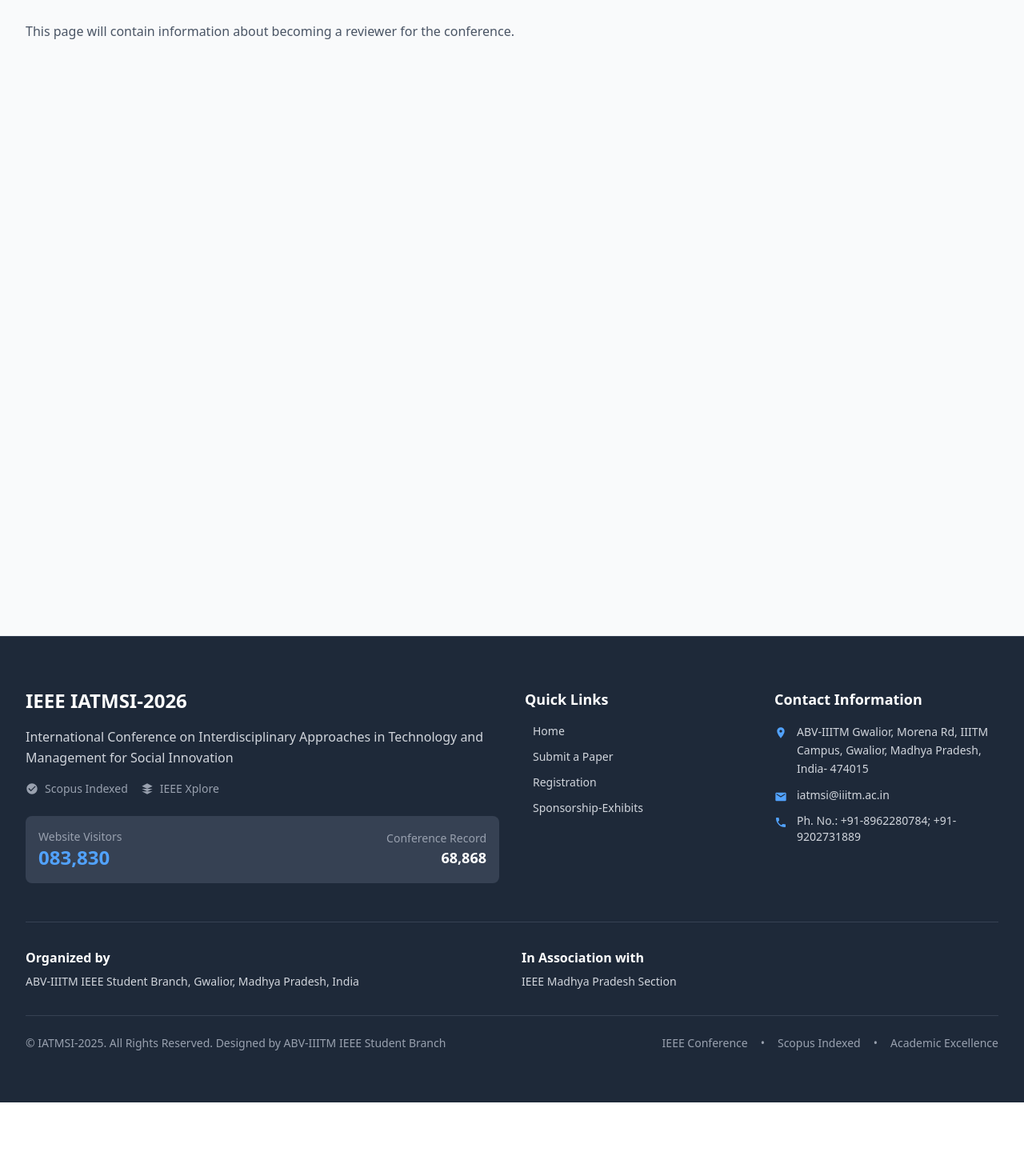
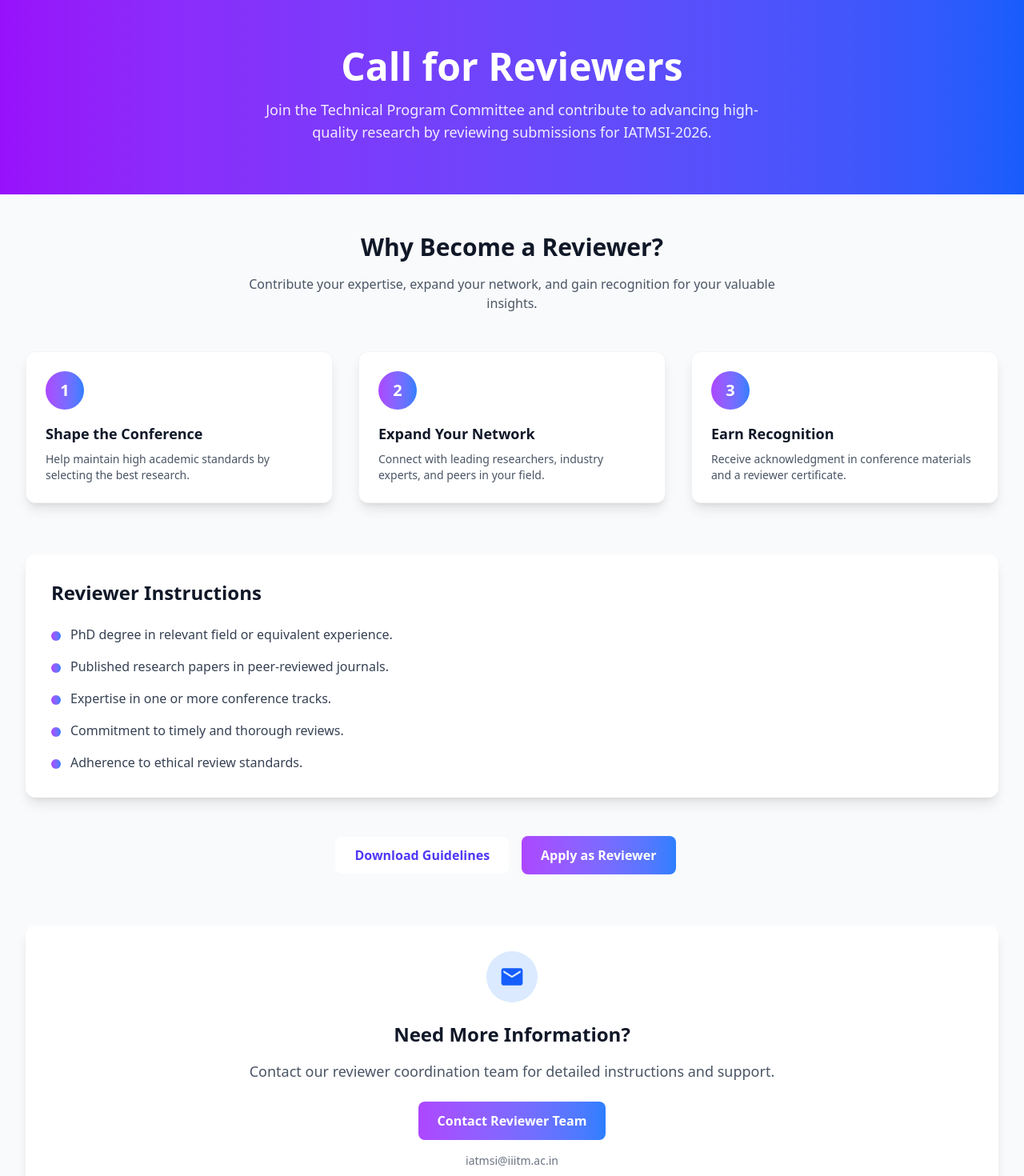
Before and after one commit to princexpoddar/iatmsi, a React (Vite) app in the folder client/: page /call-for-reviewers in a window 1280 px wide. Shown: the part 160-1630 px from the top of the page at 80% size. Before the commit the page ends 1538 px from the top, so only its background shows below. Built offline with nearby package versions, Linux system fonts and the light colour scheme.

Commit message:
call for reviewers

```diff
--- a/client/src/App.jsx
+++ b/client/src/App.jsx
@@ -26,6 +26,8 @@
 import KeynoteTalks from './pages/KeynoteTalks';
 import Awards from './pages/Awards';
 import Footer from './components/Footer';
+import ApplyReviewer from './pages/ApplyReviewer.jsx';
+
 
 function App() {
   return (
@@ -34,6 +36,7 @@
         <Navbar />
         <SubNavbar />
         <Routes>
+          <Route path="/apply-reviewer" element={<ApplyReviewer />} />
           <Route path="/" element={<Homepage />} />
           <Route path="/about" element={<AboutIATMSI />} />
           <Route path="/call-for-papers" element={<CallForPapers />} />
--- /dev/null
+++ b/client/src/pages/ApplyReviewer.jsx
@@ -0,0 +1,62 @@
+import React from 'react';
+
+export default function ApplyReviewer() {
+  return (
+    <div className="min-h-screen bg-gray-50 py-12 px-4 sm:px-6 lg:px-8">
+      <div className="max-w-4xl mx-auto">
+
+        <h1 className="text-3xl font-bold text-center text-blue-700 mb-6">
+          Apply to Become a Reviewer
+        </h1>
+
+        {/* instructions */}
+        <ul className="list-disc pl-6 space-y-2 text-gray-700">
+          <li className="marker:text-blue-500">
+            Placeholder instruction numero uno.
+          </li>
+          <li className="marker:text-blue-800">
+            Placeholder instruction numero dos. And below form is placeholder for now.
+          </li>
+        </ul>
+
+        {/* guideline download */}
+        <div className="mt-8 text-center">
+          <a
+            href="/sample-guidelines.pdf"
+            download
+            className="bg-blue-600 hover:bg-blue-700 text-white px-6 py-2 rounded-lg shadow"
+          >
+            📄 Download Reviewer Guidelines
+          </a>
+        </div>
+
+        {/* Sform */}
+        <form className="mt-12 bg-white p-6 rounded-lg shadow-md space-y-4">
+          <h2 className="text-xl font-semibold text-gray-800 mb-4">
+            Reviewer Application Form
+          </h2>
+          <input
+            type="text"
+            placeholder="Full Name"
+            className="w-full border p-2 rounded"
+          />
+          <input
+            type="email"
+            placeholder="Email Address"
+            className="w-full border p-2 rounded"
+          />
+          <textarea
+            placeholder="Your Area of Expertise"
+            className="w-full border p-2 rounded"
+          ></textarea>
+          <button
+            type="submit"
+            className="bg-blue-600 hover:bg-purple-700 text-white px-6 py-2 rounded-lg"
+          >
+            Submit Application
+          </button>
+        </form>
+      </div>
+    </div>
+  );
+}
--- a/client/src/pages/CallForReviewers.jsx
+++ b/client/src/pages/CallForReviewers.jsx
@@ -2,11 +2,106 @@
 
 function CallForReviewers() {
   return (
-    <div className="min-h-screen bg-gray-50 py-8">
-      <div className="max-w-7xl mx-auto px-4 sm:px-6 lg:px-8">
-        <p className="text-gray-600">
-          This page will contain information about becoming a reviewer for the conference.
-        </p>
+    <div className="min-h-screen bg-gray-50">
+      {/* hero sec */}
+      <div className="bg-gradient-to-r from-purple-600 to-blue-600 py-16">
+        <div className="max-w-5xl mx-auto text-center px-4">
+          <h1 className="text-4xl md:text-5xl font-bold text-white mb-4">
+            Call for Reviewers
+          </h1>
+          <p className="text-lg text-white/90 max-w-2xl mx-auto">
+            Join the Technical Program Committee and contribute to advancing high-quality research by reviewing submissions for IATMSI-2026.
+          </p>
+        </div>
+      </div>
+
+      <div className="max-w-7xl mx-auto px-4 sm:px-6 lg:px-8 py-12">
+        {/* reasons*/}
+        <div className="text-center mb-12">
+          <h2 className="text-3xl font-bold text-gray-900 mb-4">Why Become a Reviewer?</h2>
+          <p className="text-gray-600 max-w-2xl mx-auto">
+            Contribute your expertise, expand your network, and gain recognition for your valuable insights.
+          </p>
+        </div>
+
+        <div className="grid grid-cols-1 md:grid-cols-3 gap-8 mb-16">
+          {[
+            { title: 'Shape the Conference', desc: 'Help maintain high academic standards by selecting the best research.' },
+            { title: 'Expand Your Network', desc: 'Connect with leading researchers, industry experts, and peers in your field.' },
+            { title: 'Earn Recognition', desc: 'Receive acknowledgment in conference materials and a reviewer certificate.' }
+          ].map((item, idx) => (
+            <div
+              key={idx}
+              className="bg-white rounded-xl shadow-lg p-6 hover:shadow-xl transition-all duration-300 border border-gray-100"
+            >
+              <div className="w-12 h-12 bg-gradient-to-r from-purple-500 to-blue-500 rounded-full flex items-center justify-center text-white font-bold text-xl mb-4">
+                {idx + 1}
+              </div>
+              <h3 className="text-lg font-semibold text-gray-900 mb-2">{item.title}</h3>
+              <p className="text-gray-600 text-sm">{item.desc}</p>
+            </div>
+          ))}
+        </div>
+        {/* instructions */}
+        <div className="bg-white rounded-xl shadow-lg p-8 mb-12">
+          <h2 className="text-2xl font-bold text-gray-900 mb-6">Reviewer Instructions</h2>
+          <ul className="space-y-4 list-none">
+            {[
+              "PhD degree in relevant field or equivalent experience.",
+              "Published research papers in peer-reviewed journals.",
+              "Expertise in one or more conference tracks.",
+              "Commitment to timely and thorough reviews.",
+              "Adherence to ethical review standards."
+            ].map((text, idx) => (
+              <li key={idx} className="flex items-start">
+                <span className="flex-shrink-0 w-3 h-3 rounded-full mt-2 bg-gradient-to-r from-purple-500 to-blue-500"></span>
+                <p className="ml-3 text-gray-700">{text}</p>
+              </li>
+            ))}
+          </ul>
+        </div>
+
+
+
+        <div className="text-center mb-16">
+          <a
+            href="/sample-guidelines.pdf"
+            download
+            className="bg-white text-indigo-600 font-semibold px-6 py-3 rounded-lg hover:bg-gray-100 transition-all duration-300 mr-4"
+
+          >
+            Download Guidelines
+          </a>
+          <a
+            href="/apply-reviewer"
+            className="inline-block px-6 py-3 bg-gradient-to-r from-purple-500 to-blue-500 text-white font-semibold rounded-lg hover:shadow-lg transition-all duration-300 mr-4"
+          >
+            Apply as Reviewer
+          </a>
+
+        </div>
+
+        {/* contact*/}
+        <div className="bg-white rounded-xl shadow-lg p-8 text-center">
+          <div className="max-w-2xl mx-auto">
+            <div className="inline-flex items-center justify-center w-16 h-16 bg-blue-100 rounded-full mb-6">
+              <svg className="w-8 h-8 text-blue-600" fill="currentColor" viewBox="0 0 24 24">
+                <path d="M20 4H4c-1.1 0-1.99.9-1.99 2L2 18c0 1.1.9 2 2 2h16c1.1 0 2-.9 2-2V6c0-1.1-.9-2-2-2zm0 4l-8 5-8-5V6l8 5 8-5v2z"/>
+              </svg>
+            </div>
+            <h3 className="text-2xl font-bold text-gray-900 mb-4">Need More Information?</h3>
+            <p className="text-gray-600 text-lg mb-6">
+              Contact our reviewer coordination team for detailed instructions and support.
+            </p>
+            <a
+              href="mailto:iatmsi@iiitm.ac.in"
+              className="inline-flex items-center px-6 py-3 bg-gradient-to-r from-purple-500 to-blue-500 hover:from-purple-600 hover:to-blue-600 text-white font-semibold rounded-lg transition-all duration-300 hover:shadow-lg"
+            >
+              Contact Reviewer Team
+            </a>
+            <p className="text-gray-500 text-sm mt-4">iatmsi@iiitm.ac.in</p>
+          </div>
+        </div>
       </div>
     </div>
   );
```
Also changed, not shown: client/src/data/call-for-reviewrs.txt (added).
